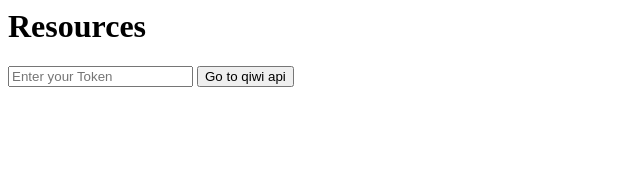
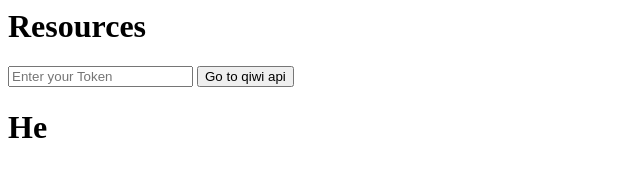
Before and after one commit to Kamakepar2029/resources, a plain HTML site: page index.html in a window 1280 px wide. Shown: the full height of the page, 0-640 px from the left. Drawn offline with Linux system fonts and the light colour scheme.

Commit message:
Update index.html

```diff
--- a/index.html
+++ b/index.html
@@ -33,5 +33,6 @@
    }
 
   </script>
+  <h1>He</h1>
 </body>
 </html>
```
